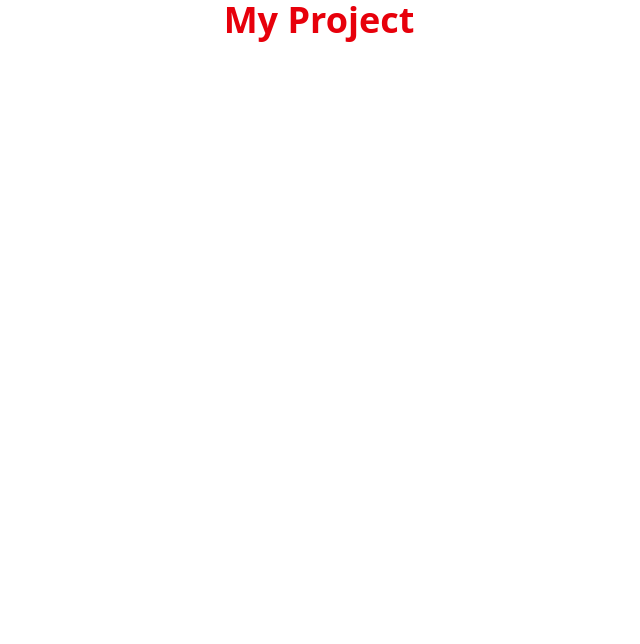
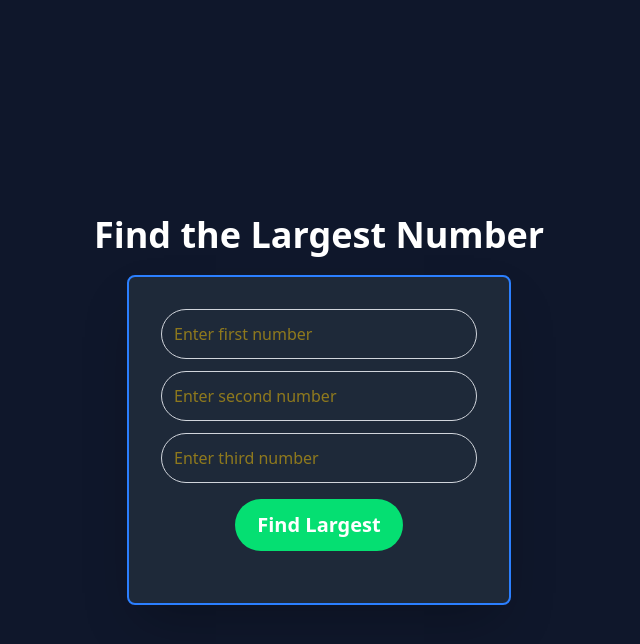
Before and after one commit to Mahakchhipa/react-website-project, a React (Vite) app: page / in a window 1280 px wide. Shown: the top 644 px of the page, without its empty margins (321-961 px from the left). Built offline with nearby package versions, Linux system fonts and the light colour scheme.

Commit message:
Add lrget funcn

```diff
--- a/package.json
+++ b/package.json
@@ -13,6 +13,7 @@
     "@tailwindcss/vite": "^4.1.4",
     "react": "^19.0.0",
     "react-dom": "^19.0.0",
+    "react-router-dom": "^7.5.1",
     "tailwindcss": "^4.1.4"
   },
   "devDependencies": {
--- a/src/App.jsx
+++ b/src/App.jsx
@@ -1,9 +1,52 @@
-import React from "react";
+import React, { useState } from "react";
 
 const App = () => {
+  const [numbers, setnumbers] = useState({
+    num1: "",
+    num2: "",
+    num3: "",
+  });
   return (
-    <div className="justify-center text-center text-4xl text-red-600 font-bold ">
-      My Project
+    <div>
+      <div className="min-h-screen bg-slate-900 flex flex-col justify-center items-center">
+        <h1 className="text-white font-bold text-4xl p-5">
+          Find the Largest Number
+        </h1>
+        <div className="bg-gray-800 p-8 shadow-2xl w-96 border-2 border-blue-500 rounded-lg">
+          <form className="flex flex-col items-center mb-5">
+            <input
+              type="text"
+              name="num1"
+              value={numbers.num1}
+              placeholder="Enter first number"
+              required
+              className="w-full p-3 border border-gray-300 rounded-full mb-3 focus:outline-none focus:ring-2 focus:ring-blue-500 text-yellow-400"
+            />
+            <input
+              type="text"
+              name="num2"
+              placeholder="Enter second number"
+              required
+              value={numbers.num2}
+              className="w-full p-3 border border-gray-300 rounded-full mb-3 focus:outline-none focus:ring-2 focus:ring-blue-500 text-yellow-400"
+            />
+            <input
+              type="text"
+              name="num3"
+              value={numbers.num3}
+              placeholder="Enter third number"
+              required
+              className="w-full p-3 border border-gray-300 rounded-full mb-4 focus:outline-none focus:ring-2 focus:ring-blue-500 text-yellow-400"
+            />
+            <button
+              type="submit"
+              className="bg-green-400 p-3 w-42 rounded-full text-white font-bold text-xl cursor-pointer hover:bg-green-500"
+            >
+              Find Largest
+            </button>
+          </form>
+        </div>
+      </div>
     </div>
   );
 };
```
Also changed, not shown: 1 other file (tests, documents, lock files or other folders).
